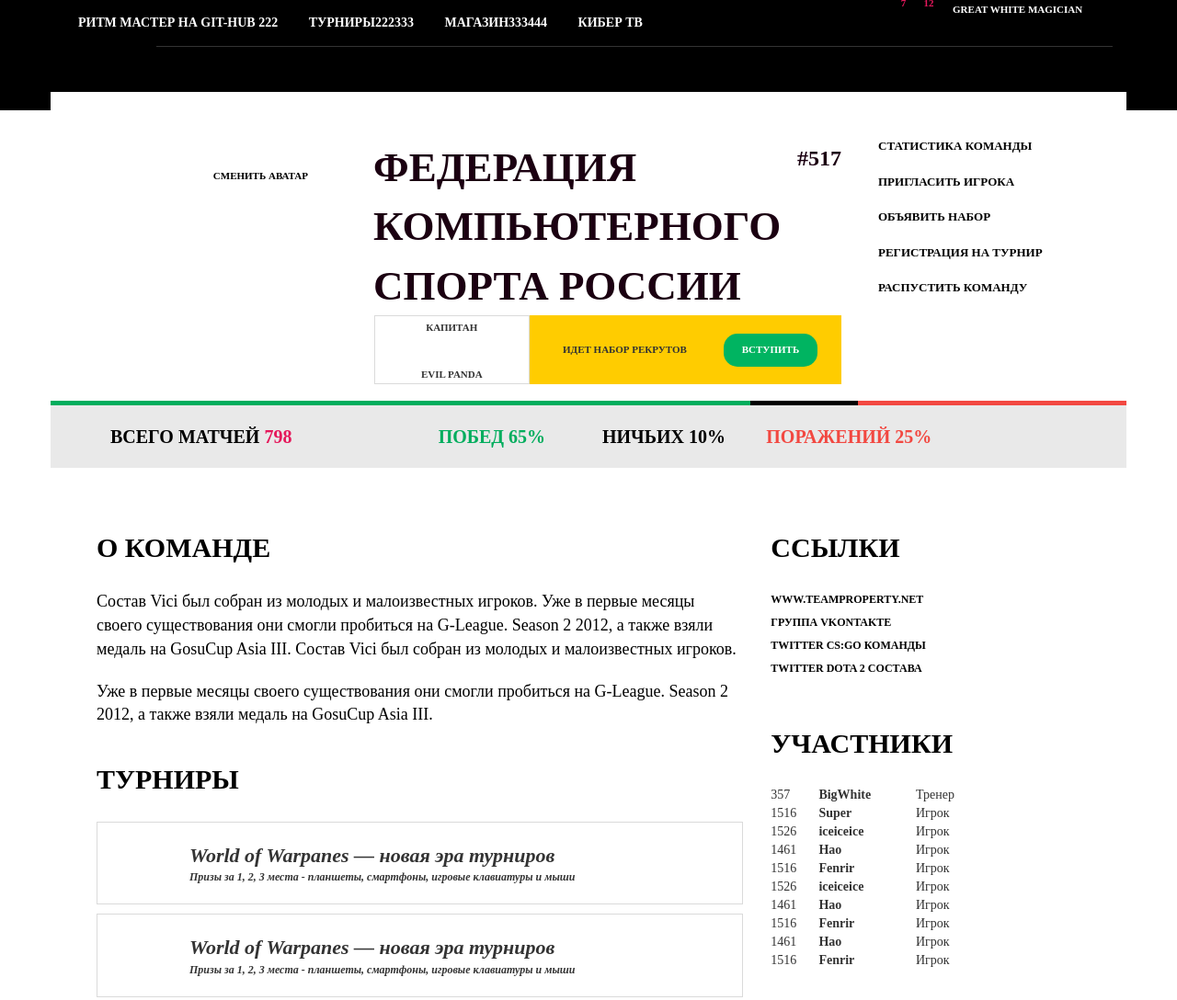
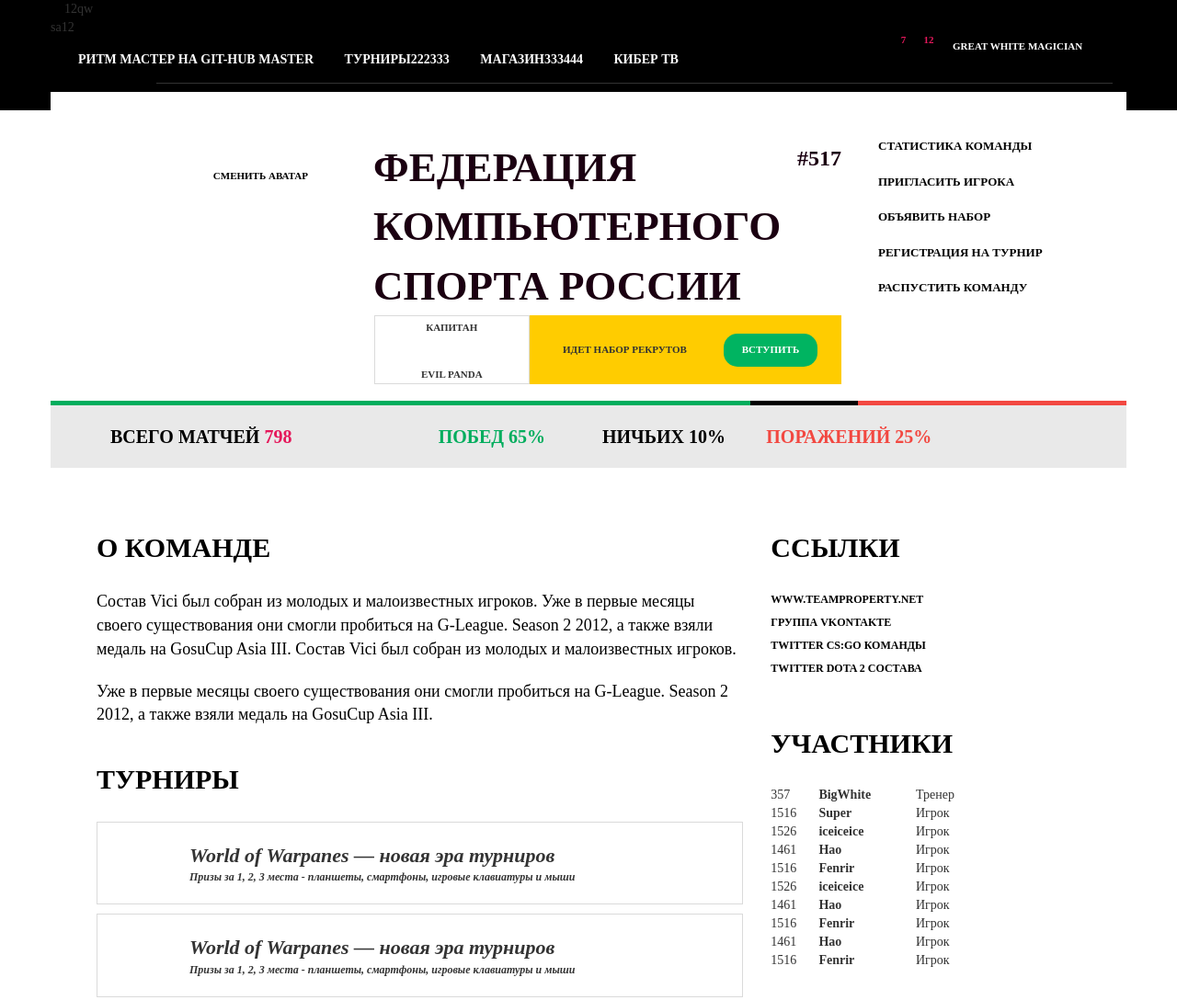
Before and after one commit to www-developer/gme.ru, a plain HTML site: page index.html in a window 1280 px wide. Shown: the top 1088 px of the page at 92% size. Drawn offline with nearby package versions, Linux system fonts and the light colour scheme.

Commit message:
Update index.html

```diff
--- a/index.html
+++ b/index.html
@@ -10,13 +10,13 @@
     </head>
     <body>
         <header>
-            <div class="container">
-                <div class="row">
+            <div class="container">12qw
+                <div class="row">sa12
                     <div id="md-nav"  class="col-md-12 col-lg-12">
                             <span class="lgtp"><a href="#"><img src="img/logotip.png" alt="" /></a></span>
                             <nav class="navbar11 nav-hdr">
                                 <ul class="nav hdr">
-                                    <li><a href="#">Ритм мастер на git-hub 222</a></li>
+                                    <li><a href="#">Ритм мастер на git-hub master</a></li>
                                     <li><a href="#">Турниры222333</a></li>
                                     <li><a href="#">Магазин333444</a></li>
                                     <li><a href="#">Кибер ТВ</a></li>
```
